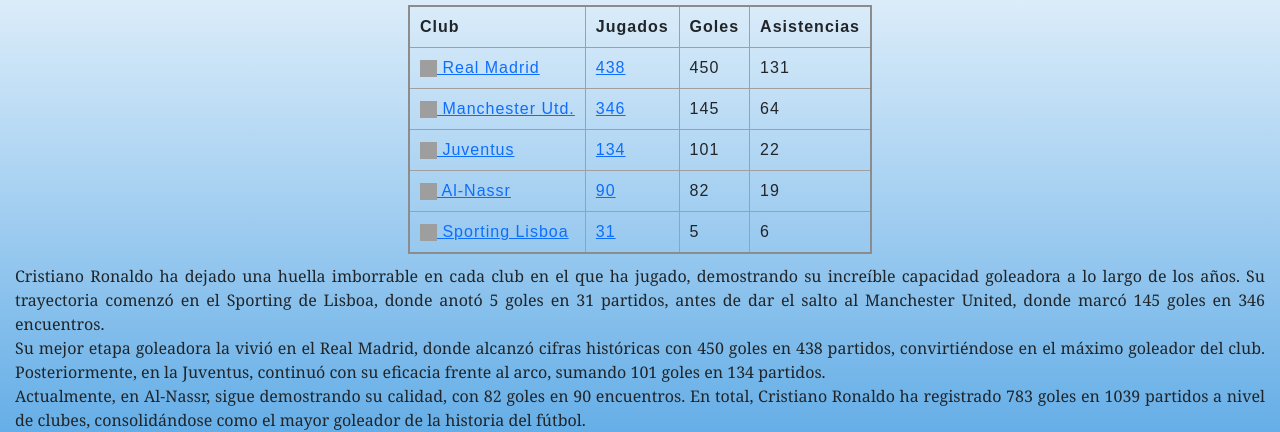
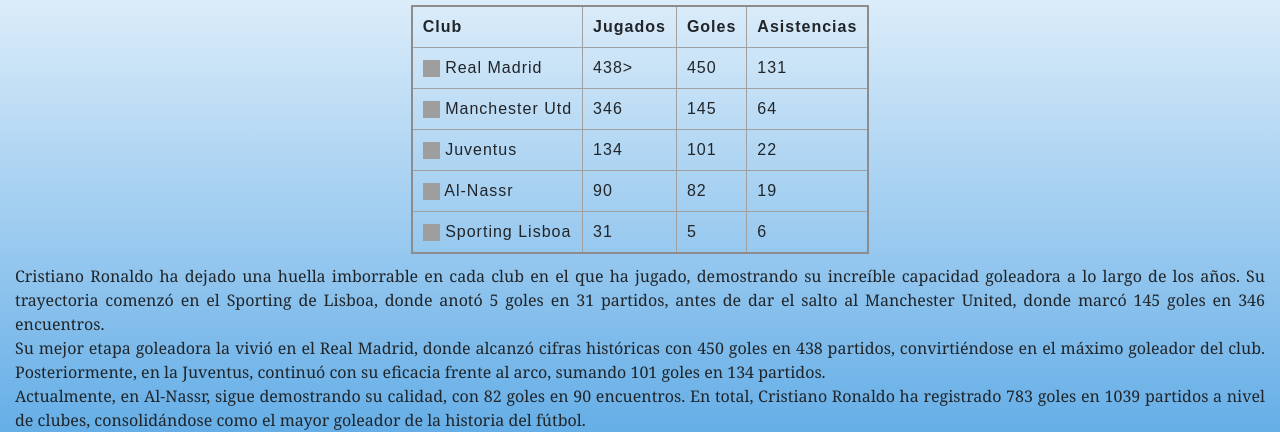
Before and after one commit to XPelayo/p2, a plain HTML site: page goles.html in a window 1280 px wide. Shown: the part 130-562 px from the top of the page. Drawn offline with nearby package versions, Linux system fonts and the light colour scheme; grey boxes are pictures that could not be loaded.

Commit message:
Update goles.html

```diff
--- a/goles.html
+++ b/goles.html
@@ -28,33 +28,33 @@
           </thead>
           <tbody>
             <tr>
-                <td><a href="/418/startseite/verein/418"><img src="https://tmssl.akamaized.net//images/wappen/profil/418.png" width="17" height="17"> Real Madrid</a></td>
-                <td><a href="/cristiano-ronaldo/leistungsdatendetails/spieler/8198/verein/418">438</a></td>
+                <td><img src="https://tmssl.akamaized.net//images/wappen/profil/418.png" width="17" height="17"> Real Madrid</td>
+                <td>438></td>
                 <td>450</td>
                 <td>131</td>
             </tr>
             <tr>
-                <td><a href="/985/startseite/verein/985"><img src="https://tmssl.akamaized.net//images/wappen/profil/985.png"  width="17" height="17"> Manchester Utd.</a></td>
-                <td><a href="/cristiano-ronaldo/leistungsdatendetails/spieler/8198/verein/985">346</a></td>
+                <td><img src="https://tmssl.akamaized.net//images/wappen/profil/985.png"  width="17" height="17"> Manchester Utd</td>
+                <td>346</td>
                 <td>145</td>
                 <td>64</td>
 
             </tr>
             <tr>
-                <td><a href="/506/startseite/verein/506"><img src="https://tmssl.akamaized.net//images/wappen/profil/506.png" width="17" height="17"> Juventus</a></td>
-                <td><a href="/cristiano-ronaldo/leistungsdatendetails/spieler/8198/verein/506">134</a></td>
+                <td><img src="https://tmssl.akamaized.net//images/wappen/profil/506.png" width="17" height="17"> Juventus</td>
+                <td>134</td>
                 <td>101</td>
                 <td>22</td>
             </tr>
             <tr>
-                <td><a href="/18544/startseite/verein/18544"><img src="https://tmssl.akamaized.net//images/wappen/profil/18544.png" width="17" height="17"> Al-Nassr</a></td>
-                <td><a href="/cristiano-ronaldo/leistungsdatendetails/spieler/8198/verein/18544">90</a></td>
+                <td><img src="https://tmssl.akamaized.net//images/wappen/profil/18544.png" width="17" height="17"> Al-Nassr</td>
+                <td>90</td>
                 <td>82</td>
                 <td>19</td>
             </tr>
             <tr>
-                <td><a href="/336/startseite/verein/336"><img src="https://tmssl.akamaized.net//images/wappen/profil/336.png" width="17" height="17"> Sporting Lisboa</a></td>
-                <td><a href="/cristiano-ronaldo/leistungsdatendetails/spieler/8198/verein/336">31</a></td>
+                <td><img src="https://tmssl.akamaized.net//images/wappen/profil/336.png" width="17" height="17"> Sporting Lisboa</td>
+                <td>31</td>
                 <td>5</td>
                 <td>6</td>
             </tr>
```
